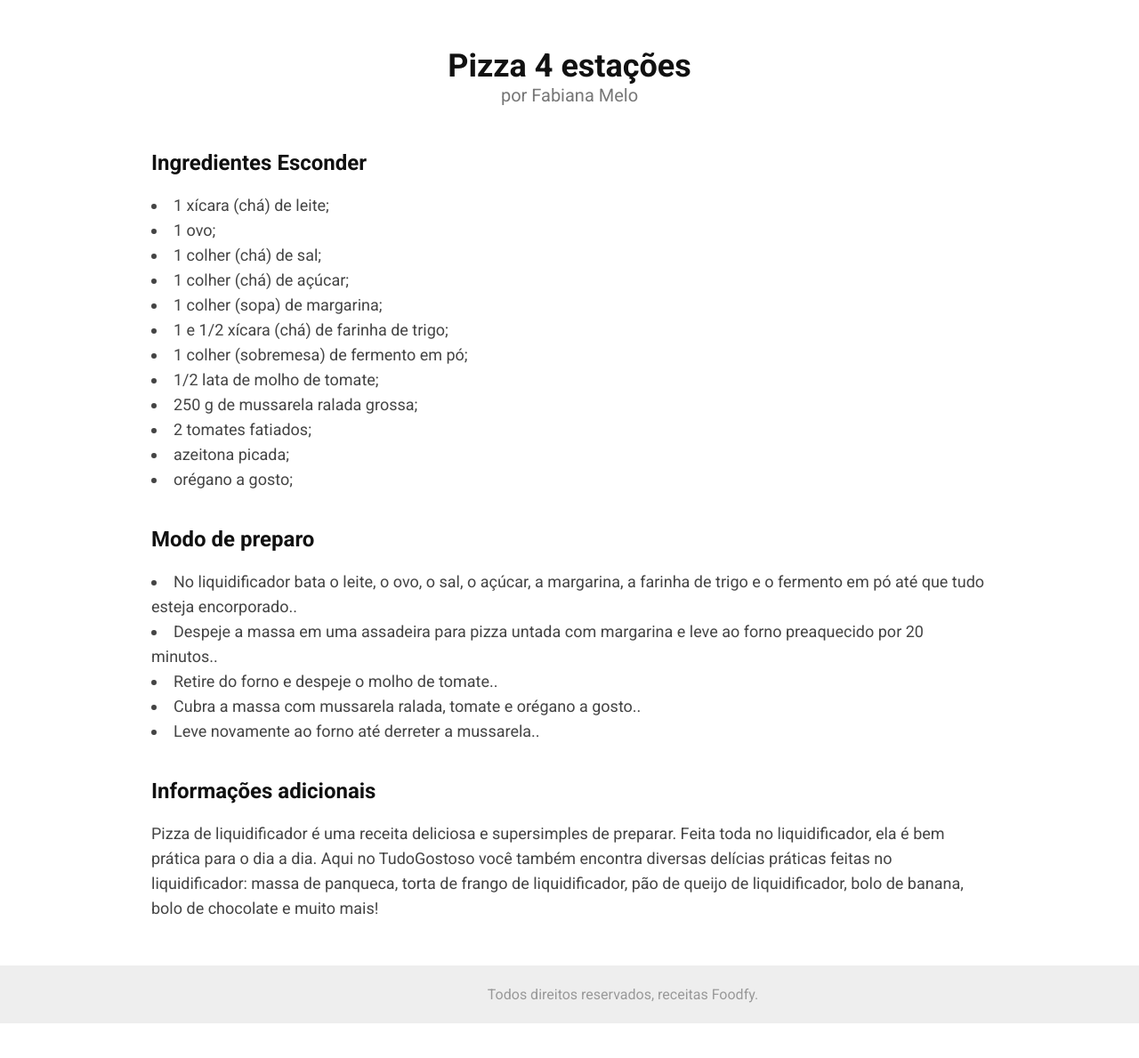
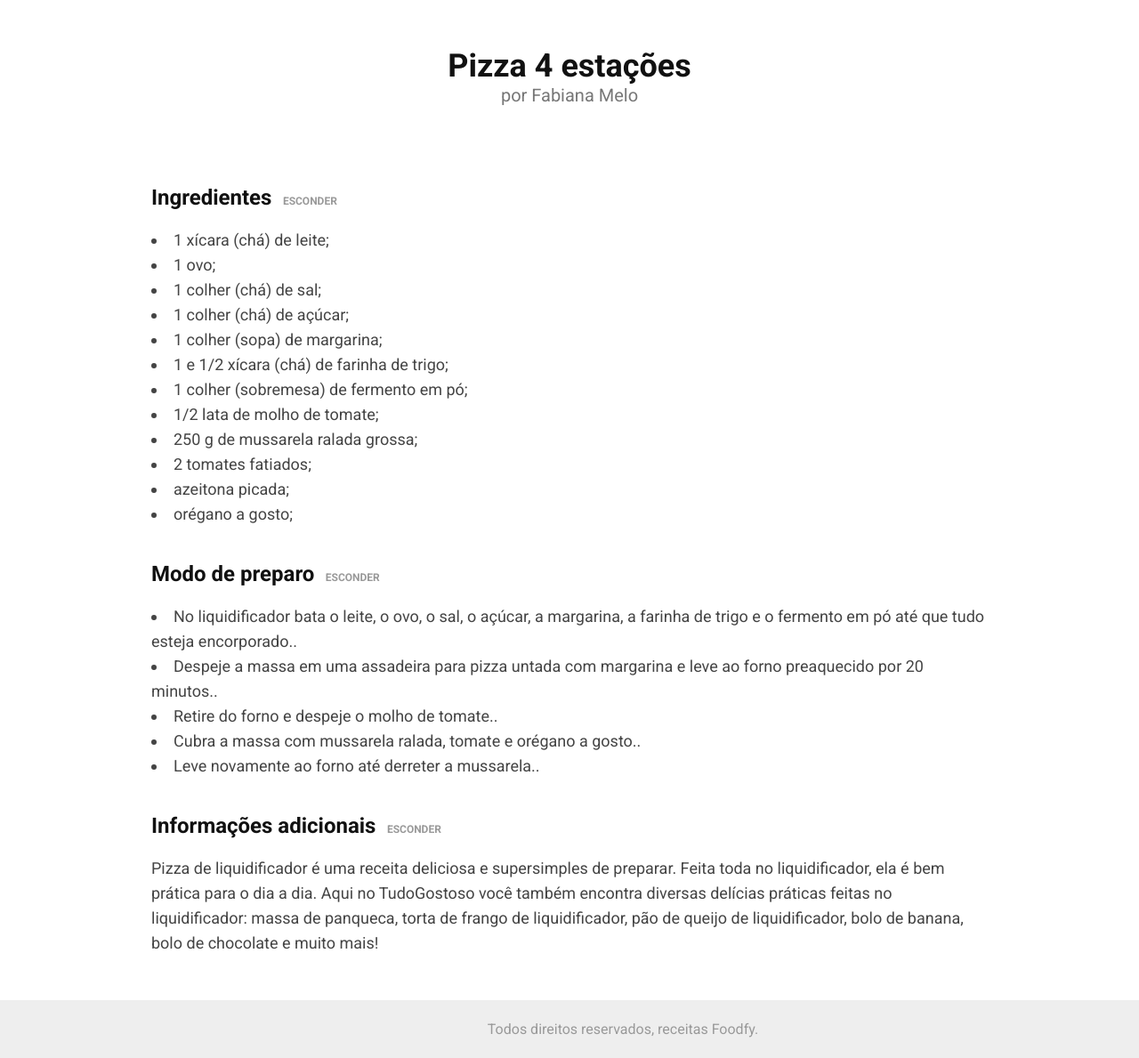
Before and after one commit to Luan10017/Foodfy, a Node server app: page /details_recipes/1 in a window 1280 px wide; the page is wider, and only the part inside the window is pictured. Shown: the part 378-1567 px from the top of that part at 89% size. Before the commit the page ends 1528 px from the top of that part, so only its background shows below. Run offline with Node 20, Linux system fonts and the light colour scheme.

Commit message:
Adicionada lógica do botão mostra/esconde na página de detalhes das receitas

```diff
--- a/public/scripts.js
+++ b/public/scripts.js
@@ -1,21 +1,27 @@
 const cards = document.querySelectorAll('.card')
+const buttons = document.querySelectorAll('.button')
+const content = document.querySelectorAll('.content')
 
-
+/* REDIRECIONAMENTO CARDS PARA DETALHES*/
 for (let i = 0;cards.length; i++){
     cards[i].addEventListener('click', function () {
         window.location.href = `/details_recipes/${i}`
     })
 }
 
-const ingrediente = document.querySelector('.ingredientes')
-const showIng = document.querySelector('.show_ing')
 
-showIng.addEventListener('click', function() {
-    if (showIng.innerHTML == 'Esconder') {
-        ingrediente.classList.add('active')
-        showIng.innerHTML = 'Mostrar'
-    }else {
-        ingrediente.classList.remove('active')
-        showIng.innerHTML = 'Esconder'
-    }
-})
+/* DETAILS RECIPE - MOSTRA / ESCONDE */
+for (let [i,button] of buttons.entries()) {
+    button.addEventListener("click", () => {
+        if(content[i].classList.contains("show")){
+            content[i].classList.remove('show')
+            content[i].classList.add('hide')
+            button.innerHTML= "Mostrar"
+
+        } else {
+            content[i].classList.add('show')
+            content[i].classList.remove('hide')
+            button.innerHTML= "Esconder"
+        }
+    })
+}
--- a/public/styles.css
+++ b/public/styles.css
@@ -210,6 +210,23 @@
 
 /*=== DETALHES ===*/
 
+.title-and-button h1, a{
+    display: inline-block;
+}
+
+.button {
+    cursor: pointer;
+}
+
+.info .title-and-button a {
+    text-transform: uppercase;
+    font-size: 12px;
+    color: #999999;
+    padding: 0 8px;
+    font-weight: bold;
+}
+
+
 .detalhe__image-container img {
     object-fit: cover;
     width: 940px;
@@ -246,6 +263,10 @@
     margin: 39px auto 20px;
 }
 
+li, ul {
+    list-style-position: inside;
+}
+
 /* Página de Erro */
 .erro {
     text-align: center;
@@ -254,7 +275,7 @@
 
 /* Esconde  MOstra */
 
-.ingredientes.active {
+.content.hide {
     visibility: hidden;
     opacity: 0;
     display: none;
--- a/views/details_recipes.njk
+++ b/views/details_recipes.njk
@@ -17,28 +17,44 @@
     <!-- SECTION informações -->
 
     <section class="info">
-        <div class="sub-title-ing">
-            <h1>Ingredientes <a class="show_ing">Esconder</a></h1>
 
+        <div class="ingredients">
+            <div class="title-and-button">
+                <h1>Ingredientes</h1>
+                <a class="button">Esconder</a>
             </div>
-
-        <div id="ingredientes">
+            <ul class="content show">
                 <!-- Adicionei id para cria o conceito de esconder o conteudo atráves do javascript -->
 
                 {% for ingredient in recipe.ingredients %}
                     <li>{{ingredient}};</li>
                 {% endfor %}
+            </ul>
         </div>
-        <div id="preparo">
+
+
+        <div class="preparation">
+            <div class="title-and-button">
                 <h1>Modo de preparo</h1>
+                <a class="button">Esconder</a>
+            </div>
+            <ul class="content show">
                 {% for preparation in recipe.preparation %}
                 <li>{{preparation}}.</li>
                 {% endfor %}
+            </ul>
         </div>
-        <div id="adicionais">
+
+        <div class="additional_info">
+            <div class="title-and-button">
                 <h1>Informações adicionais</h1>
+                <a class="button">Esconder</a>
+            </div>
+            <ul class="content show">
                 {{recipe.information}}
+            </ul>
         </div>
+
     </section>
     <script src='/scripts.js'></script>
 {% endblock %}
```
Lines whose indentation alone changed are shown as unchanged.
